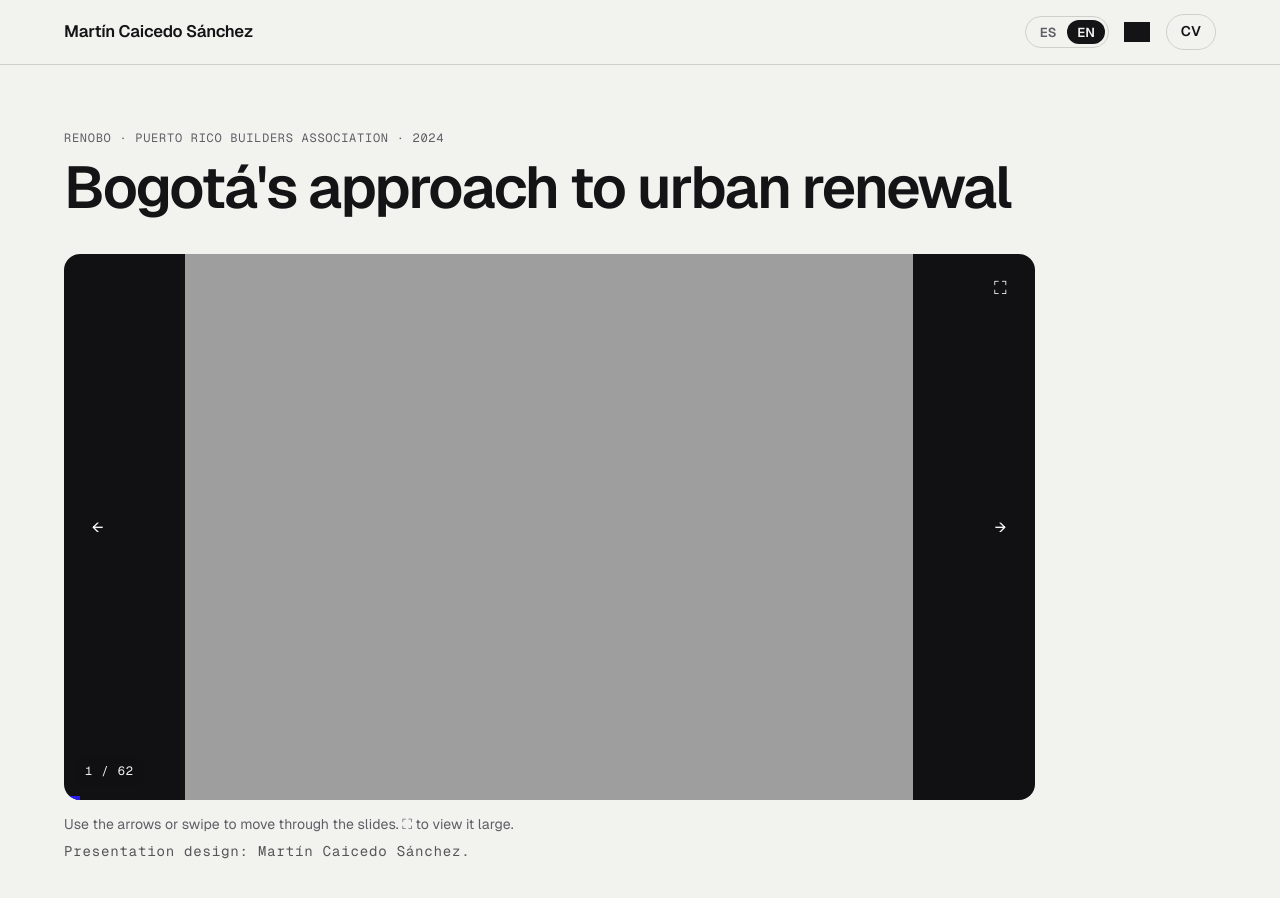
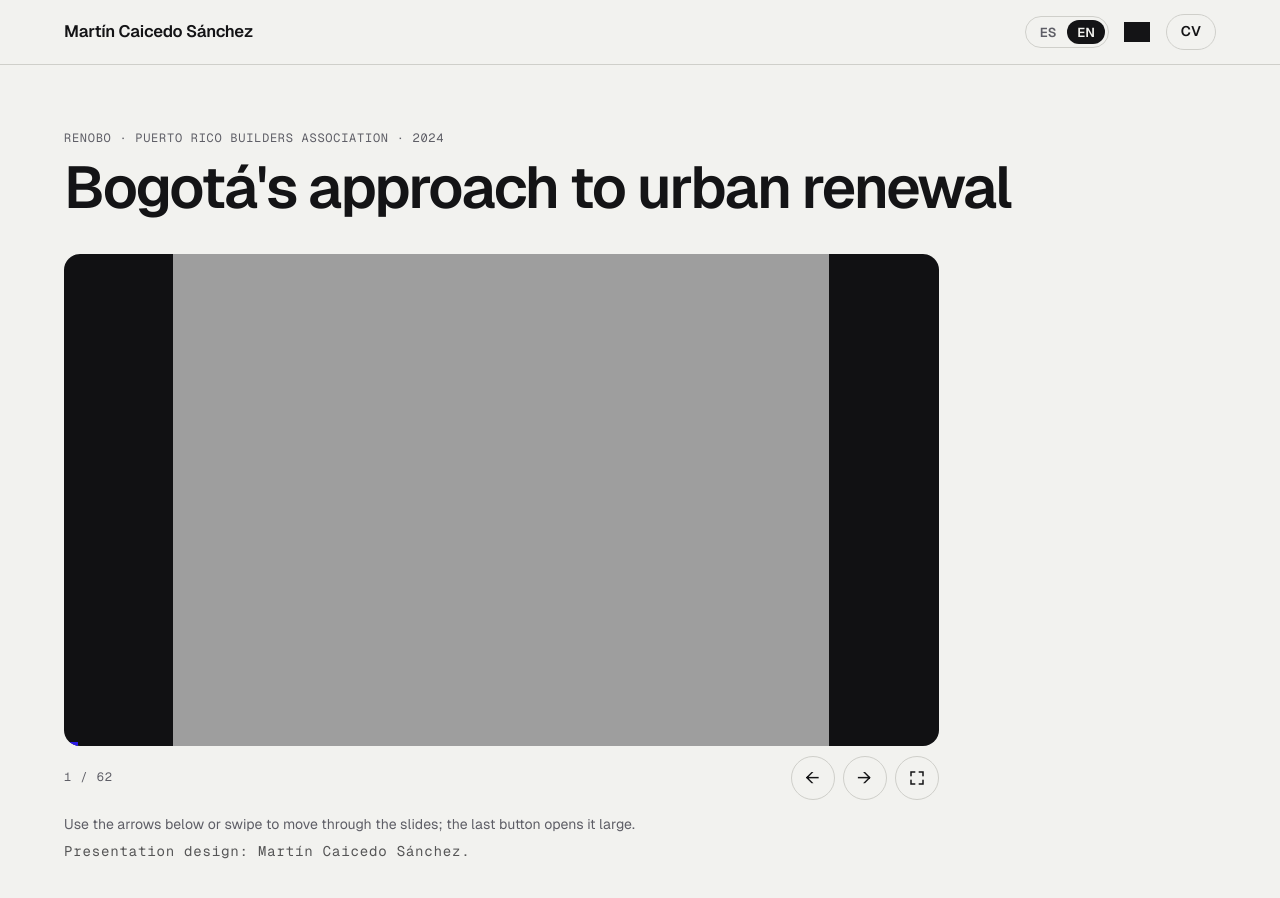
Before and after one commit to macaicedosanchez-designer/macaicedosanchez-designer.github.io, a Jekyll site: the page built from bogota-urban-renewal/index.html, in a window 1280 px wide and 900 px high. Built offline with Jekyll 4.4.1, drawn with Linux system fonts in a browser that asks for light colours.

Commit message:
Slide viewers: move arrows into a control bar below the slide
Arrows, counter and fullscreen no longer cover the slide; taps register
instantly on phones (no double-tap zoom); hover colors only with a mouse;
fullscreen uses an SVG icon. Same controls on case pages and Huge decks.

Co-Authored-By: Claude Opus 5.5 <noreply@anthropic.com>

```diff
--- a/assets/css/componentes.css
+++ b/assets/css/componentes.css
@@ -483,19 +483,30 @@ body.visor-abierto { overflow: hidden; }
 .diapositivas.ratio-3-2 .diapo-escena { aspect-ratio: 925 / 632; }
 
 /* ── Diapositivas: manual tipo presentación (una página a la vez, 16:9) ── */
-.diapositivas { position: relative; background: var(--cemento); border-radius: var(--radio); overflow: hidden; outline-offset: 4px; }
-.diapo-escena { position: relative; aspect-ratio: 16 / 9; cursor: pointer; }
+.diapositivas { position: relative; outline-offset: 4px; }
+.diapo-escena { position: relative; aspect-ratio: 16 / 9; cursor: pointer; background: var(--cemento); border-radius: var(--radio); overflow: hidden; }
 .diapo { position: absolute; inset: 0; margin: 0; opacity: 0; transition: opacity .5s ease; pointer-events: none; }
 .diapo[aria-current="true"] { opacity: 1; z-index: 1; }
 .diapositivas .diapo img { width: 100%; height: 100%; object-fit: contain; border-radius: 0; background: transparent; }
-.diapositivas .diapo-flecha { position: absolute; top: 50%; transform: translateY(-50%); z-index: 2; min-width: 48px; min-height: 48px; border-radius: 50%; font-size: 20px; padding: 0; }
-.diapo-prev { left: 14px; }
-.diapo-next { right: 14px; }
-.diapositivas .diapo-pantalla { position: absolute; top: 14px; right: 14px; z-index: 2; min-width: 40px; }
-.diapo-contador { position: absolute; left: 14px; bottom: 14px; z-index: 2; font-family: var(--mono); font-size: 12px; letter-spacing: .08em; background: var(--tinta); color: var(--papel); padding: 6px 10px; }
-.diapo-progreso { position: absolute; left: 0; bottom: 0; height: 6px; z-index: 2; background: var(--ultramar); transition: width .4s ease; }
-.diapositivas:fullscreen { background: #000; border-radius: 0; display: flex; align-items: center; }
-.diapositivas:fullscreen .diapo-escena { width: 100%; height: 100%; aspect-ratio: auto; }
+.diapo-progreso { position: absolute; left: 0; bottom: 0; height: 4px; z-index: 2; background: var(--ultramar); transition: width .4s ease; }
+
+/* Barra de mandos debajo de la diapositiva: contador a la izquierda, ← → ⛶ a la derecha.
+   Mismos mandos que las presentaciones de la página Huge (.deck-barra en huge.css). */
+.diapo-barra, .deck-barra { display: flex; align-items: center; gap: 8px; margin-top: 10px; }
+.diapo-contador, .deck-contador { margin-right: auto; font-family: var(--mono); font-size: 12px; letter-spacing: .08em; font-variant-numeric: tabular-nums; color: var(--tenue); }
+.diapo-barra .btn, .deck-barra .btn { min-width: 44px; min-height: 44px; padding: 0; border-radius: 50%; font-family: var(--grot); font-size: 18px; line-height: 1; touch-action: manipulation; -webkit-tap-highlight-color: transparent; }
+.diapo-barra .btn:hover, .deck-barra .btn:hover { border-color: var(--linea); }
+@media (hover: hover) {
+  .diapo-barra .btn:hover, .deck-barra .btn:hover { background: var(--tinta); color: var(--papel); border-color: var(--tinta); }
+}
+.diapo-barra .btn:focus-visible, .deck-barra .btn:focus-visible { outline: 2px solid var(--acento-texto); outline-offset: 2px; }
+.diapo-barra .btn svg, .deck-barra .btn svg { width: 18px; height: 18px; }
+
+/* Pantalla completa: fondo negro, la diapositiva llena el resto y la barra queda abajo */
+.diapositivas:fullscreen { background: #000; display: flex; flex-direction: column; padding: 0 16px 12px; --tenue: color-mix(in srgb, var(--claro) 70%, transparent); }
+.diapositivas:fullscreen .diapo-escena { flex: 1; min-height: 0; aspect-ratio: auto; background: #000; border-radius: 0; }
+.diapositivas:fullscreen .btn { background: transparent; color: var(--claro); border-color: color-mix(in srgb, var(--claro) 50%, transparent); }
+@media (hover: hover) { .diapositivas:fullscreen .btn:hover { background: var(--claro); color: #000; border-color: var(--claro); } }
 
 /* Bloques del taller y pasos numerados (lista simple, sin clics) */
 .bloques-taller > li { border-top: var(--regla) solid var(--tinta); padding: 20px 0 28px; display: grid; grid-template-columns: minmax(80px, 160px) 1fr; gap: 0 var(--gut); }
--- a/assets/js/bloques.js
+++ b/assets/js/bloques.js
@@ -154,16 +154,19 @@
   });
 
   /* ── diapositivas: manual tipo presentación. Una página a la vez, flechas, teclado, deslizar, pantalla completa.
+        Los mandos van en una barra DEBAJO de la diapositiva (contador · ← → ⛶), nunca encima.
         Solo la primera imagen lleva src; las demás llevan data-src y se cargan al acercarse. ── */
   $$('[data-bloque="diapositivas"]').forEach(function (el) {
     var escena = $('.diapo-escena', el), slides = $$('.diapo', escena), n = slides.length, i = 0;
+    var prog = document.createElement('div'); prog.className = 'diapo-progreso'; escena.appendChild(prog);
+    var barra = document.createElement('div'); barra.className = 'diapo-barra'; el.appendChild(barra);
+    var cont = document.createElement('div'); cont.className = 'diapo-contador'; barra.appendChild(cont);
     function boton(clase, texto, etiqueta) {
-      var b = document.createElement('button'); b.type = 'button'; b.className = 'btn ' + clase; b.textContent = texto; b.setAttribute('aria-label', etiqueta); el.appendChild(b); return b;
+      var b = document.createElement('button'); b.type = 'button'; b.className = 'btn ' + clase; b.textContent = texto; b.setAttribute('aria-label', etiqueta); barra.appendChild(b); return b;
     }
     var prev = boton('diapo-flecha diapo-prev', '←', 'Anterior'), next = boton('diapo-flecha diapo-next', '→', 'Siguiente');
-    var full = el.requestFullscreen ? boton('diapo-pantalla', '⛶', 'Pantalla completa') : null;
-    var cont = document.createElement('div'); cont.className = 'diapo-contador'; el.appendChild(cont);
-    var prog = document.createElement('div'); prog.className = 'diapo-progreso'; el.appendChild(prog);
+    var full = el.requestFullscreen ? boton('diapo-pantalla', '', 'Pantalla completa') : null;
+    if (full) full.innerHTML = '<svg viewBox="0 0 24 24" fill="none" stroke="currentColor" stroke-width="2" stroke-linecap="round" aria-hidden="true"><path d="M4 9V4h5M20 9V4h-5M4 15v5h5M20 15v5h-5"/></svg>';
     function cargar(k) { var im = $('img', slides[(k + n) % n]); if (im && !im.getAttribute('src') && im.dataset.src) im.src = im.dataset.src; }
     function ir(k) {
       i = (k + n) % n;
--- a/bogota-urban-renewal/index.html
+++ b/bogota-urban-renewal/index.html
@@ -24,7 +24,7 @@ js: [/hi-huge-team/huge.js]
   <p class="meta">RenoBo · Puerto Rico Builders Association · {{ d.anio }}</p>
   <h1 class="h1">{{ d.titulo.en }}</h1>
   <div class="deck" {% include huge-deck.html d=d %} aria-roledescription="presentation" aria-label="{{ d.titulo.en | escape }}"></div>
-  <p class="ayuda"><span lang="es">Usa las flechas o desliza para pasar las diapositivas. ⛶ para verla en grande.</span><span lang="en">Use the arrows or swipe to move through the slides. ⛶ to view it large.</span></p>
+  <p class="ayuda"><span lang="es">Usa las flechas de abajo o desliza para pasar las diapositivas; el último botón la abre en grande.</span><span lang="en">Use the arrows below or swipe to move through the slides; the last button opens it large.</span></p>
   <p class="credito"><span lang="es">Diseño de la presentación: Martín Caicedo Sánchez.</span><span lang="en">Presentation design: Martín Caicedo Sánchez.</span></p>
 </section>
 
@@ -36,7 +36,7 @@ js: [/hi-huge-team/huge.js]
       <span class="contador"></span>
       <button type="button" class="btn v-prev" aria-label="Anterior / Previous">←</button>
       <button type="button" class="btn v-next" aria-label="Siguiente / Next">→</button>
-      <button type="button" class="btn v-grande" aria-label="Pantalla completa / Fullscreen">⛶</button>
+      <button type="button" class="btn v-grande" aria-label="Pantalla completa / Fullscreen"><svg viewBox="0 0 24 24" fill="none" stroke="currentColor" stroke-width="2" stroke-linecap="round" aria-hidden="true"><path d="M4 9V4h5M20 9V4h-5M4 15v5h5M20 15v5h-5"/></svg></button>
       <button type="button" class="btn v-cerrar" aria-label="Cerrar / Close">✕</button>
     </div>
   </div>
--- a/hi-huge-team/huge.css
+++ b/hi-huge-team/huge.css
@@ -51,20 +51,10 @@ body.sobre-azul .banda-superior .nombre { color: var(--claro); }
 .huge-destacadas { display: flex; flex-direction: column; gap: clamp(88px, 10vw, 160px); padding-top: clamp(72px, 9vw, 144px); }
 .destacada { display: grid; grid-template-columns: minmax(0, 8fr) minmax(0, 4fr); gap: clamp(24px, 3.4vw, 56px); align-items: start; }
 
-.deck { position: relative; border-radius: var(--radio); overflow: hidden; background: var(--oscuro); outline-offset: 4px; }
-.deck .escena { aspect-ratio: 16 / 9; cursor: pointer; }
-.deck .btn { position: absolute; z-index: 2; min-width: 44px; min-height: 44px; padding: 0; border-radius: 50%; background: color-mix(in srgb, var(--oscuro) 55%, transparent); color: var(--claro); border-color: transparent; font-size: 18px; transition: background-color .2s ease, opacity .2s ease; }
-.deck .btn:hover { background: var(--ultramar); }
-.deck-prev, .deck-next { top: 50%; transform: translateY(-50%); }
-.deck-prev { left: 12px; }
-.deck-next { right: 12px; }
-.deck-ampliar { top: 12px; right: 12px; }
-.deck-contador { position: absolute; left: 12px; bottom: 14px; z-index: 2; padding: 5px 9px; border-radius: 6px; background: color-mix(in srgb, var(--oscuro) 70%, transparent); color: var(--claro); font-family: var(--mono); font-size: 12px; letter-spacing: .08em; font-variant-numeric: tabular-nums; }
+/* Diapositiva arriba; barra de mandos debajo (.deck-barra, estilos compartidos en componentes.css) */
+.deck { position: relative; outline-offset: 4px; }
+.deck .escena { aspect-ratio: 16 / 9; cursor: pointer; border-radius: var(--radio); background: var(--oscuro); }
 .deck-progreso { position: absolute; left: 0; bottom: 0; z-index: 2; height: 4px; background: var(--ultramar); transition: width .4s var(--curva); }
-@media (hover: hover) {
-  .deck .btn { opacity: 0; }
-  .deck:hover .btn, .deck:focus-within .btn { opacity: 1; }
-}
 
 .destacada .nota { position: sticky; top: calc(var(--alto-header) + 24px); }
 .destacada .meta { font-family: var(--mono); font-size: var(--t-meta); letter-spacing: .06em; text-transform: uppercase; color: var(--tenue); }
@@ -101,8 +91,11 @@ body.sobre-azul .banda-superior .nombre { color: var(--claro); }
 .visor-deck .nombre { flex: 1; min-width: 0; font-weight: 600; overflow: hidden; text-overflow: ellipsis; white-space: nowrap; }
 .visor-deck .mandos { flex: none; display: flex; align-items: center; gap: 6px; }
 .visor-deck .contador { font-family: var(--mono); font-size: 12px; letter-spacing: .08em; margin-right: 8px; font-variant-numeric: tabular-nums; }
-.visor-deck .btn { background: transparent; color: var(--claro); border-color: color-mix(in srgb, var(--claro) 50%, transparent); min-width: 44px; min-height: 44px; }
-.visor-deck .btn:hover { background: var(--claro); color: var(--oscuro); }
+.visor-deck .btn { background: transparent; color: var(--claro); border-color: color-mix(in srgb, var(--claro) 50%, transparent); min-width: 44px; min-height: 44px; padding: 0; border-radius: 50%; font-family: var(--grot); font-size: 18px; line-height: 1; touch-action: manipulation; -webkit-tap-highlight-color: transparent; }
+.visor-deck .btn:hover { border-color: color-mix(in srgb, var(--claro) 50%, transparent); }
+@media (hover: hover) { .visor-deck .btn:hover { background: var(--claro); color: var(--oscuro); border-color: var(--claro); } }
+.visor-deck .btn:focus-visible { outline: 2px solid var(--claro); outline-offset: 2px; }
+.visor-deck .btn svg { width: 18px; height: 18px; }
 .visor-deck .escenario { flex: 1; min-height: 0; margin: 0 var(--pad) clamp(16px, 3vw, 40px); cursor: pointer; }
 .visor-deck:fullscreen .escenario { margin: 0; }
 body.visor-abierto { overflow: hidden; }
@@ -133,7 +126,6 @@ body.visor-abierto { overflow: hidden; }
 .sola { padding-top: clamp(32px, 5vw, 72px); }
 .sola .meta { font-family: var(--mono); font-size: var(--t-meta); letter-spacing: .06em; text-transform: uppercase; color: var(--tenue); }
 .sola .h1 { margin: 10px 0 clamp(20px, 3vw, 36px); }
-.sola .deck { max-width: min(100%, calc((100svh - var(--alto-header) - 290px) * 16 / 9)); }
+.sola .deck { max-width: min(100%, calc((100svh - var(--alto-header) - 344px) * 16 / 9)); }
 .sola .ayuda { margin-top: 14px; color: var(--tenue); font-size: 14px; }
 .sola .credito { margin-top: 6px; font-size: 14px; }
-@media (hover: none) { .sola .deck .btn { opacity: 1; } }
--- a/hi-huge-team/huge.js
+++ b/hi-huge-team/huge.js
@@ -122,13 +122,17 @@
 
   // ── 4 · Destacadas: presentación dentro de la página ──
   document.querySelectorAll('.deck').forEach(function (el) {
+    // La diapositiva arriba; los mandos en una barra debajo (contador · ← → ⛶), nunca encima de la imagen
     var caja = document.createElement('div'); el.appendChild(caja);
-    var prog = document.createElement('div'); prog.className = 'deck-progreso'; el.appendChild(prog);
-    var cont = document.createElement('div'); cont.className = 'deck-contador'; el.appendChild(cont);
+    var prog = document.createElement('div'); prog.className = 'deck-progreso';
+    var barra = document.createElement('div'); barra.className = 'deck-barra'; el.appendChild(barra);
+    var cont = document.createElement('div'); cont.className = 'deck-contador'; barra.appendChild(cont);
     var e = escenario(caja, function (i, n) { cont.textContent = (i + 1) + ' / ' + n; prog.style.width = ((i + 1) / n * 100) + '%'; });
-    var prev = boton(el, 'deck-flecha deck-prev', '←', 'Anterior / Previous');
-    var next = boton(el, 'deck-flecha deck-next', '→', 'Siguiente / Next');
-    var amp = boton(el, 'deck-ampliar', '⛶', 'Ampliar / Enlarge');
+    caja.appendChild(prog);
+    var prev = boton(barra, 'deck-flecha deck-prev', '←', 'Anterior / Previous');
+    var next = boton(barra, 'deck-flecha deck-next', '→', 'Siguiente / Next');
+    var amp = boton(barra, 'deck-ampliar', '', 'Ampliar / Enlarge');
+    amp.innerHTML = '<svg viewBox="0 0 24 24" fill="none" stroke="currentColor" stroke-width="2" stroke-linecap="round" aria-hidden="true"><path d="M4 9V4h5M20 9V4h-5M4 15v5h5M20 15v5h-5"/></svg>';
     prev.addEventListener('click', function () { e.ir(e.i - 1); });
     next.addEventListener('click', function () { e.ir(e.i + 1); });
     caja.addEventListener('click', function () { e.ir(e.i + 1); });
--- a/hi-huge-team/index.html
+++ b/hi-huge-team/index.html
@@ -95,7 +95,7 @@ js: [/hi-huge-team/huge.js]
       <span class="contador"></span>
       <button type="button" class="btn v-prev" aria-label="Anterior / Previous">←</button>
       <button type="button" class="btn v-next" aria-label="Siguiente / Next">→</button>
-      <button type="button" class="btn v-grande" aria-label="Pantalla completa / Fullscreen">⛶</button>
+      <button type="button" class="btn v-grande" aria-label="Pantalla completa / Fullscreen"><svg viewBox="0 0 24 24" fill="none" stroke="currentColor" stroke-width="2" stroke-linecap="round" aria-hidden="true"><path d="M4 9V4h5M20 9V4h-5M4 15v5h5M20 15v5h-5"/></svg></button>
       <button type="button" class="btn v-cerrar" aria-label="Cerrar / Close">✕</button>
     </div>
   </div>
```
